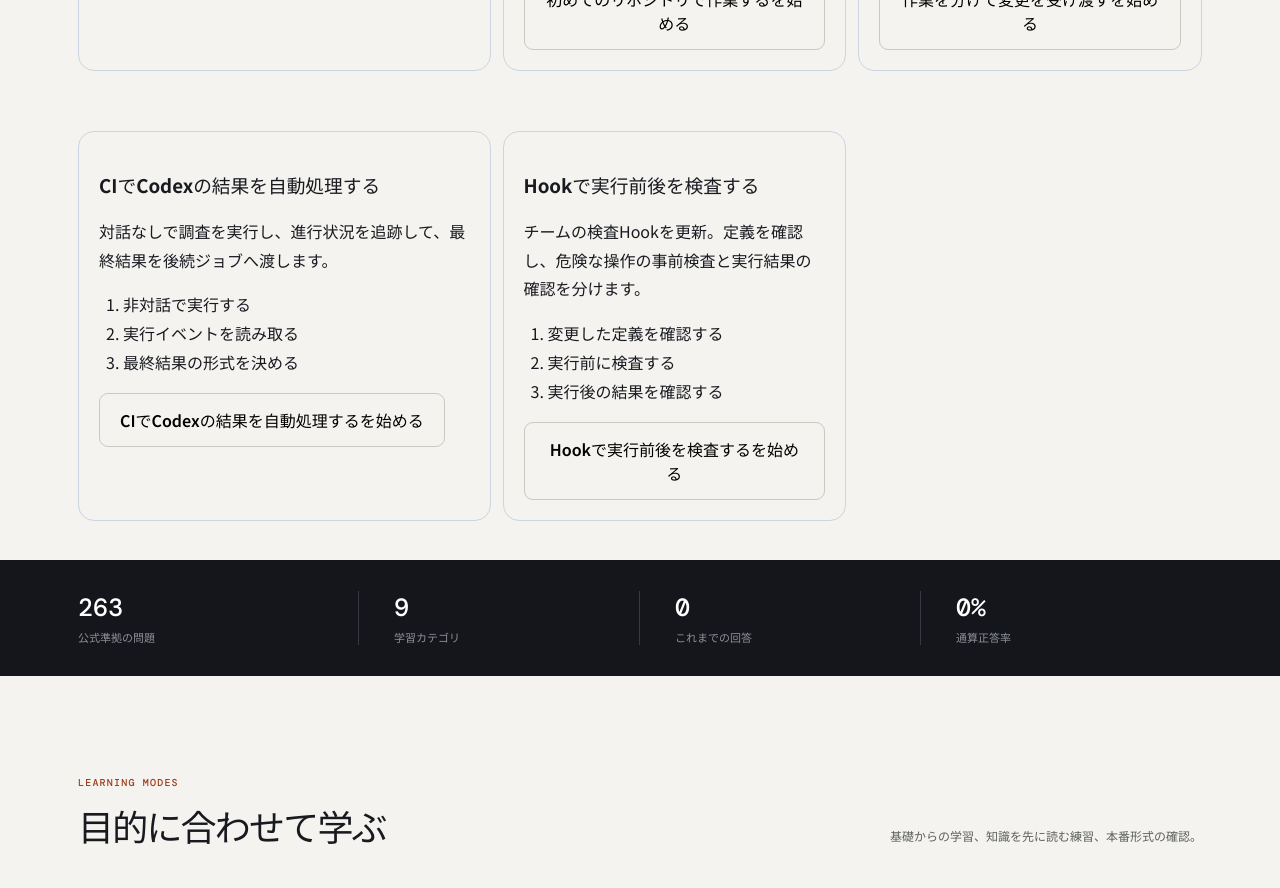
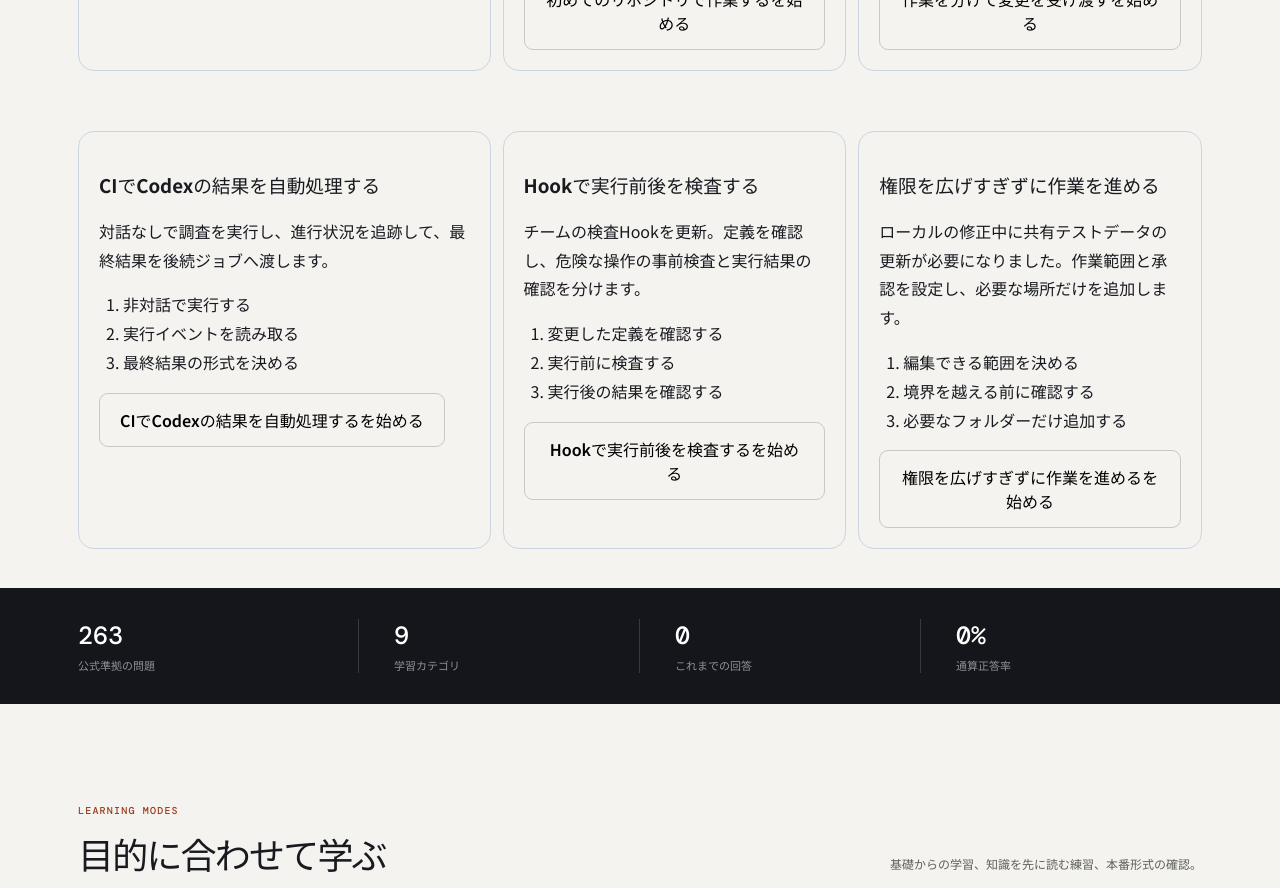
Before and after one commit to ip-san/codex-quiz, a React (Vite) app: page / in a window 1280 px wide. Shown: the part 1620-2508 px from the top of the page. Built offline with nearby package versions, Linux system fonts and the light colour scheme.

Commit message:
Add least-privilege practice scenario

```diff
--- a/src/data.ts
+++ b/src/data.ts
@@ -67,7 +67,7 @@ export const quizzes: Quiz[] = [
   { id: "prompt-05", category: "prompting", difficulty: "beginner", value: "practical", topic: "prompt.done-criteria", question: "bug修正を「完了」と判断できる、検証可能なdone criteriaとして適切なのは？", choices: ["関連テストと型チェックが成功する", "コード行数が必ず増える", "質問を一切しない", "すべてのファイルを変更する"], answer: 0, explanation: "テスト成功や不具合の再現停止など、確認可能な状態を完了条件にすると実装結果を評価しやすくなります。", source: "Codex best practices", referenceUrl: "https://learn.chatgpt.com/docs/prompting", verifiedAt: "2026-07-27" },
   { id: "agents-04", category: "agents", difficulty: "beginner", value: "practical", topic: "agents.session-reload", question: "AGENTS.mdへ新しいtest commandを追加したが、起動中のTUIが古い指示のまま動く。対処は？", choices: ["新しいsessionを開始して指示chainを再構築する", "fileを保存し続ける", "Git commitだけ作る", "OSを再installする"], answer: 0, explanation: "Codexは通常、runまたはTUI session開始時にAGENTS.mdの指示chainを構築します。変更を反映するには新しいsessionで読み直します。", source: "AGENTS.md guide", referenceUrl: "https://learn.chatgpt.com/docs/agent-configuration/agents-md", verifiedAt: "2026-07-27" },
   { id: "agents-05", category: "agents", difficulty: "intermediate", value: "practical", topic: "agents.directory-override", question: "同じdirectoryの通常規則を一時的に全面置換し、元のAGENTS.mdは残したい。使うfileは？", choices: ["AGENTS.override.md", "README.override.md", ".gitignore", "package-lock.json"], answer: 0, explanation: "各directoryではAGENTS.override.mdがAGENTS.mdより先に選ばれ、同じ階層では最大1fileだけが採用されます。削除すれば通常規則へ戻せます。", source: "AGENTS.md guide", referenceUrl: "https://learn.chatgpt.com/docs/agent-configuration/agents-md", verifiedAt: "2026-07-27" },
-  { id: "safe-04", category: "security", difficulty: "intermediate", value: "practical", topic: "permissions.additional-writable-root", question: "monorepo外の共有fixture directoryだけを、今回のCLI runで追加の書き込み先にしたい。使うflagは？", choices: ["--add-dir", "--write-everywhere", "--mount-root", "--disable-git"], answer: 0, explanation: "`--add-dir`はmain workspaceに加えて指定directoryをwritable rootへ追加でき、必要な範囲だけを複数指定できます。", source: "Codex CLI command reference", referenceUrl: "https://learn.chatgpt.com/docs/developer-commands?surface=cli", verifiedAt: "2026-07-27" },
+  { id: "safe-04", category: "security", difficulty: "intermediate", value: "practical", topic: "permissions.additional-writable-root", question: "monorepo外の共有fixture directoryだけを、今回のCLI runで追加の書き込み先にしたい。使うflagは？", choices: ["--add-dir", "--write-everywhere", "--mount-root", "--disable-git"], answer: 0, explanation: "`--add-dir`はmain workspaceに加えて指定directoryをwritable rootへ追加でき、必要な範囲だけを複数指定できます。", source: "Codex CLI command reference", referenceUrl: "https://learn.chatgpt.com/docs/developer-commands?surface=cli", verifiedAt: "2026-09-21" },
   { id: "safe-05", category: "security", difficulty: "advanced", value: "practical", topic: "permissions.bypass-boundary", question: "承認とsandboxを完全に回避するflagを使ってよい条件は？", choices: ["外部sandboxなどで十分に隔離・防御済みの環境だけ", "初見repositoryなら常に使う", "個人PCのrootで使う", "本番credentialが見えるhostで使う"], answer: 0, explanation: "`--dangerously-bypass-approvals-and-sandbox`はCodex側の二つの防護を外します。外部で強固に隔離された環境以外では使いません。", source: "Codex CLI command reference", referenceUrl: "https://learn.chatgpt.com/docs/developer-commands?surface=cli", verifiedAt: "2026-07-27" },
   { id: "config-04", category: "config", difficulty: "intermediate", value: "practical", topic: "config.one-off", question: "保存済みconfig.tomlを変えず、今回のCLI runだけ任意の設定keyを上書きしたい。使うoptionは？", choices: ["-c または --config", "git commit", "設定fileの削除", "CSS変数の定義"], answer: 0, explanation: "`-c` / `--config`は任意のkey=valueをTOMLとして解釈し、そのCLI呼び出しだけ保存済み設定へ重ねます。専用flagがある場合はそちらを優先します。", source: "Codex advanced configuration", referenceUrl: "https://learn.chatgpt.com/docs/config-file/config-advanced#one-off-overrides-from-the-cli", verifiedAt: "2026-07-19" },
   { id: "config-05", category: "config", difficulty: "intermediate", value: "practical", topic: "config.profile", question: "deep review用に保存した名前付き設定layerをCLIで選びたい。使うflagは？", choices: ["--profile または -p", "--persona または -u", "--preset-css", "--branch-profile"], answer: 0, explanation: "`--profile` / `-p`はuser base configへ`~/.codex/<name>.config.toml`を重ねます。project設定やCLI overrideとは別layerです。", source: "Codex advanced configuration", referenceUrl: "https://learn.chatgpt.com/docs/config-file/config-advanced#profiles", verifiedAt: "2026-07-19" },
@@ -89,9 +89,9 @@ export const quizzes: Quiz[] = [
   { id: "agents-09", category: "agents", difficulty: "intermediate", value: "practical", topic: "agents.fallback-filenames", question: "既存の`TEAM_GUIDE.md`を改名せずCodexのproject指示として認識させたい。設定するkeyは？", choices: ["project_doc_fallback_filenames", "git_instruction_aliases", "readme_as_system", "agent_file_glob_all"], answer: 0, explanation: "`project_doc_fallback_filenames`へ代替名を順序付きで登録します。各階層ではoverride、AGENTS.md、そのfallback順に最初の非空fileを選びます。", source: "AGENTS.md guide", referenceUrl: "https://learn.chatgpt.com/docs/config-file/config-advanced#project-instructions-discovery", verifiedAt: "2026-07-27" },
   { id: "agents-10", category: "agents", difficulty: "intermediate", value: "practical", topic: "agents.verify-instruction-chain", question: "monorepoの`services/payments`で、rootとnested AGENTS.mdが意図どおり適用されるか変更前に確認したい。良い検証は？", choices: ["`codex --cd services/payments --ask-for-approval never \"Show which instruction files are active.\"`を実行する", "OSを再installする", "Git履歴を削除する", "AGENTS.mdを画像化する"], answer: 0, explanation: "対象subdirectoryを`--cd`で開始地点にし、activeなinstruction fileを説明させるとnested overrideと探索pathを確認できます。必要ならTUI logやsession JSONLも監査します。", source: "AGENTS.md guide", referenceUrl: "https://learn.chatgpt.com/docs/agent-configuration/agents-md", verifiedAt: "2026-07-27" },
   { id: "safe-06", category: "security", difficulty: "beginner", value: "practical", topic: "permissions.sandbox-selection", question: "調査だけ、workspace内編集、外部隔離済みの無制限実行を使い分ける3つのsandbox modeは？", choices: ["read-only・workspace-write・danger-full-access", "low・medium・high", "local・remote・hybrid", "safe・fast・turbo"], answer: 0, explanation: "`--sandbox`ではread-only、workspace-write、danger-full-accessを選びます。必要最小限の境界をtaskに合わせます。", source: "Codex CLI command reference", referenceUrl: "https://learn.chatgpt.com/docs/developer-commands?surface=cli", verifiedAt: "2026-07-27" },
-  { id: "safe-07", category: "security", difficulty: "intermediate", value: "practical", topic: "permissions.approval-selection", question: "workspace内の作業は進め、境界を越える時だけ確認したい。現行のapproval policyは？", choices: ["on-request", "never", "untrusted", "danger-full-access"], answer: 0, explanation: "on-requestはsandbox内で作業し、境界を越える必要がある時に確認します。untrusted承認policyは廃止済みです。neverは承認を求めない設定で、sandbox境界とは別に制御します。", source: "Codex CLI command reference", referenceUrl: "https://learn.chatgpt.com/docs/sandboxing", verifiedAt: "2026-09-20" },
+  { id: "safe-07", category: "security", difficulty: "intermediate", value: "practical", topic: "permissions.approval-selection", question: "workspace内の作業は進め、境界を越える時だけ確認したい。現行のapproval policyは？", choices: ["on-request", "never", "untrusted", "danger-full-access"], answer: 0, explanation: "on-requestはsandbox内で作業し、境界を越える必要がある時に確認します。untrusted承認policyは廃止済みです。neverは承認を求めない設定で、sandbox境界とは別に制御します。", source: "Codex CLI command reference", referenceUrl: "https://learn.chatgpt.com/docs/sandboxing", verifiedAt: "2026-09-21" },
   { id: "safe-08", category: "security", difficulty: "beginner", value: "practical", topic: "permissions.read-only", question: "未知のrepositoryをまず調査し、file変更やcommand実行による変更を避けたい。選ぶsandboxは？", choices: ["read-only", "danger-full-access", "workspace-write", "sandbox無効"], answer: 0, explanation: "read-onlyはfileを調査できますが、file編集や状態を変えるcommandを許しません。変更が必要になった時点で境界を見直します。", source: "Codex sandbox configuration", referenceUrl: "https://learn.chatgpt.com/docs/sandboxing", verifiedAt: "2026-09-20" },
-  { id: "safe-09", category: "security", difficulty: "beginner", value: "practical", topic: "permissions.workspace-write", question: "local repository内の実装とtestは自動化したいが、OS全体への書き込みは許可したくない。選ぶsandboxは？", choices: ["workspace-write", "danger-full-access", "sandbox無効", "network-only"], answer: 0, explanation: "workspace-writeはworkspace内の読み書きとcommand実行を許し、外部pathやnetworkは別の制約・承認に従います。", source: "Codex sandbox configuration", referenceUrl: "https://learn.chatgpt.com/docs/sandboxing", verifiedAt: "2026-09-20" },
+  { id: "safe-09", category: "security", difficulty: "beginner", value: "practical", topic: "permissions.workspace-write", question: "local repository内の実装とtestは自動化したいが、OS全体への書き込みは許可したくない。選ぶsandboxは？", choices: ["workspace-write", "danger-full-access", "sandbox無効", "network-only"], answer: 0, explanation: "workspace-writeはworkspace内の読み書きとcommand実行を許し、外部pathやnetworkは別の制約・承認に従います。", source: "Codex sandbox configuration", referenceUrl: "https://learn.chatgpt.com/docs/sandboxing", verifiedAt: "2026-09-21" },
   { id: "safe-10", category: "security", difficulty: "beginner", value: "practical", topic: "permissions.destructive-action", question: "大量file削除をCodexへ依頼した。実行前の適切な進め方は？", choices: ["対象をread-onlyで特定し、範囲と回復性を確認して必要な承認を得る", "曖昧なpathを再帰削除する", "全security設定を解除する", "結果を報告しない"], answer: 0, explanation: "破壊的操作は対象を正確に解決し、意図した範囲、復旧方法、必要な承認を確認してから限定的に実行します。", source: "Codex security guidance", referenceUrl: "https://learn.chatgpt.com/docs/security", verifiedAt: "2026-07-27" },
   { id: "config-06", category: "config", difficulty: "beginner", value: "practical", topic: "config.model-override", question: "保存済みmodel設定を変えず、今回のCLI runだけ別modelで比較したい。使うflagは？", choices: ["--model または -m", "--engine-css", "--agent-name", "--runtime-only"], answer: 0, explanation: "`--model` / `-m`はconfigに保存したmodelをそのCLI呼び出しだけ上書きします。継続利用する設定はconfigへ置きます。", source: "Codex CLI command reference", referenceUrl: "https://learn.chatgpt.com/docs/developer-commands?surface=cli", verifiedAt: "2026-07-19" },
   { id: "config-07", category: "config", difficulty: "intermediate", value: "practical", topic: "config.strict", question: "CIでconfig.tomlのtypoや古い未知fieldを黙って無視させず、起動時に失敗させたい。使うflagは？", choices: ["--strict-config", "--fail-css", "--validate-git", "--config-readonly"], answer: 0, explanation: "`--strict-config`は現在のCodex versionが認識しないconfig fieldをerrorにします。config driftの早期検出に使えます。", source: "Codex CLI command reference", referenceUrl: "https://learn.chatgpt.com/docs/developer-commands?surface=cli", verifiedAt: "2026-07-19" },
--- a/src/domain/scenarios.ts
+++ b/src/domain/scenarios.ts
@@ -34,4 +34,12 @@ export const scenarios = [
     ids: ["extend-12", "extend-13", "extend-14"],
     steps: ["変更した定義を確認する", "実行前に検査する", "実行後の結果を確認する"],
   },
+  {
+    id: "safe-permissions",
+    title: "権限を広げすぎずに作業を進める",
+    description:
+      "ローカルの修正中に共有テストデータの更新が必要になりました。作業範囲と承認を設定し、必要な場所だけを追加します。",
+    ids: ["safe-09", "safe-07", "safe-04"],
+    steps: ["編集できる範囲を決める", "境界を越える前に確認する", "必要なフォルダーだけ追加する"],
+  },
 ] as const;
```
Also changed, not shown: 3 other files (tests, documents, lock files or other folders).
